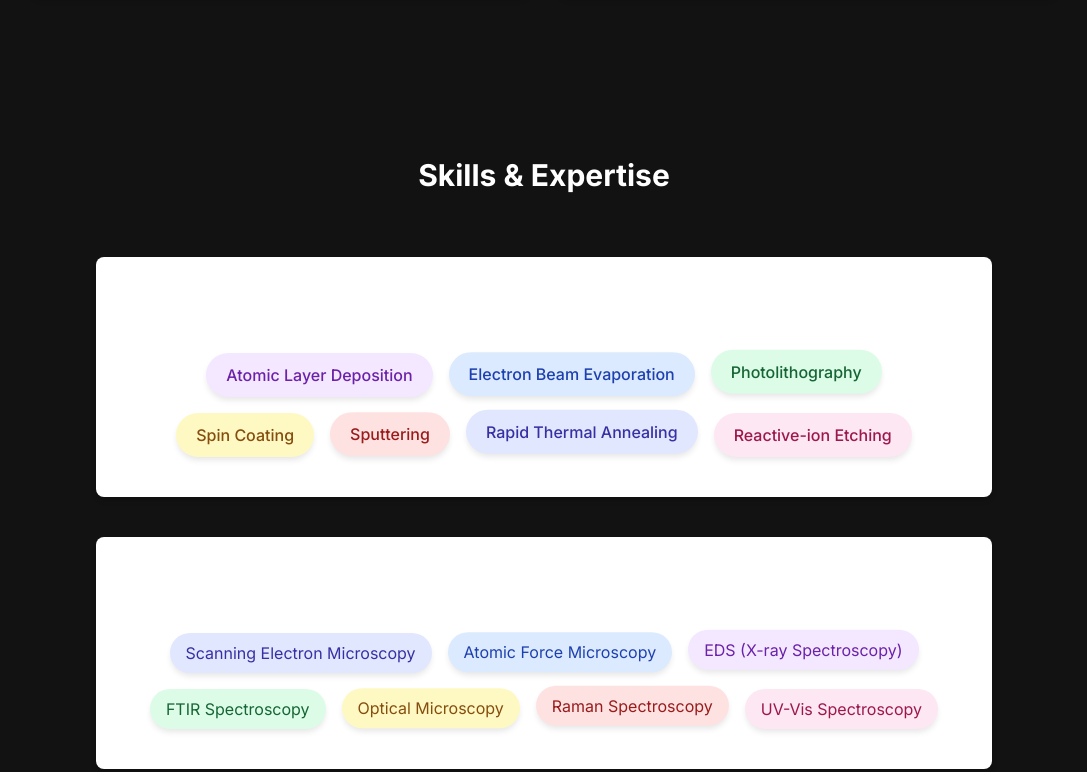
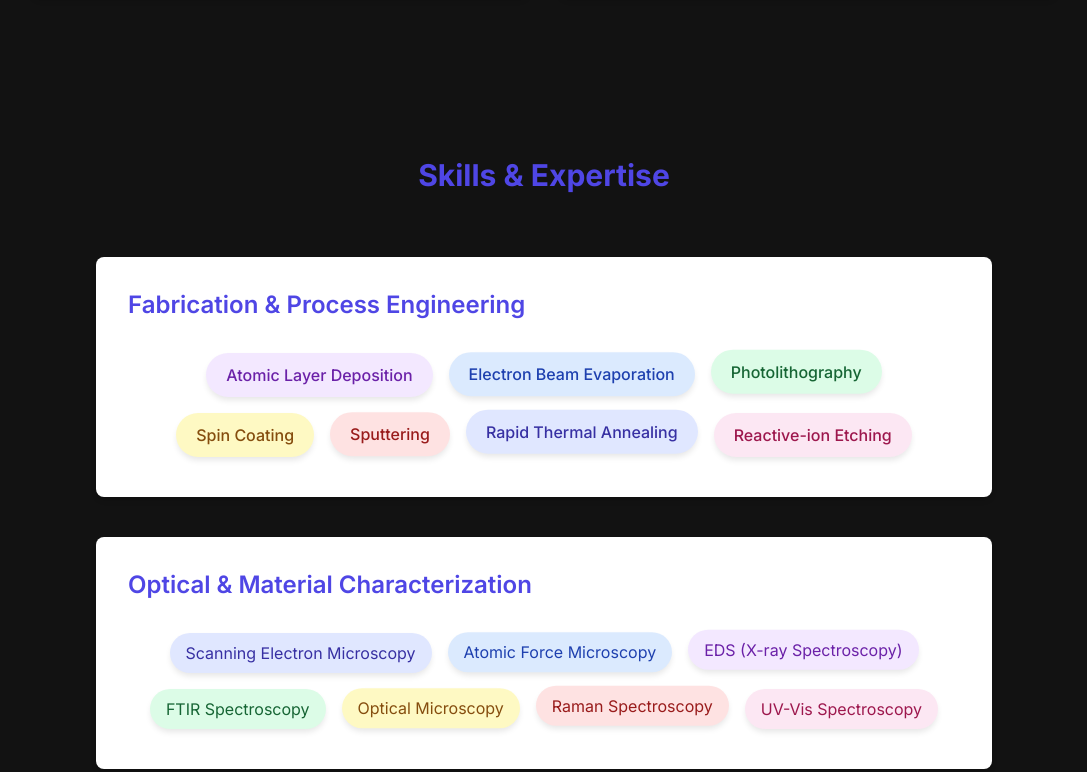
Before and after one commit to Shreyan36/Portfolio, a plain HTML site: page index.html in a window 1280 px wide. Shown: the part 4853-5625 px from the top of the page, without its empty margins (96-1183 px from the left). Drawn offline with nearby package versions, Linux system fonts and the light colour scheme.

Commit message:
Update index.html

```diff
--- a/index.html
+++ b/index.html
@@ -523,7 +523,7 @@
         </div>
     </section>
 
-   <section id="skills" class="bg-[#121212] py-20 text-white">
+   <section id="skills" class="bg-[#121212] py-20 text-indigo-600">
   <div class="container mx-auto px-4">
     <h2 class="text-3xl font-bold text-center mb-16">Skills & Expertise</h2>
     <div class="max-w-4xl mx-auto">
```
